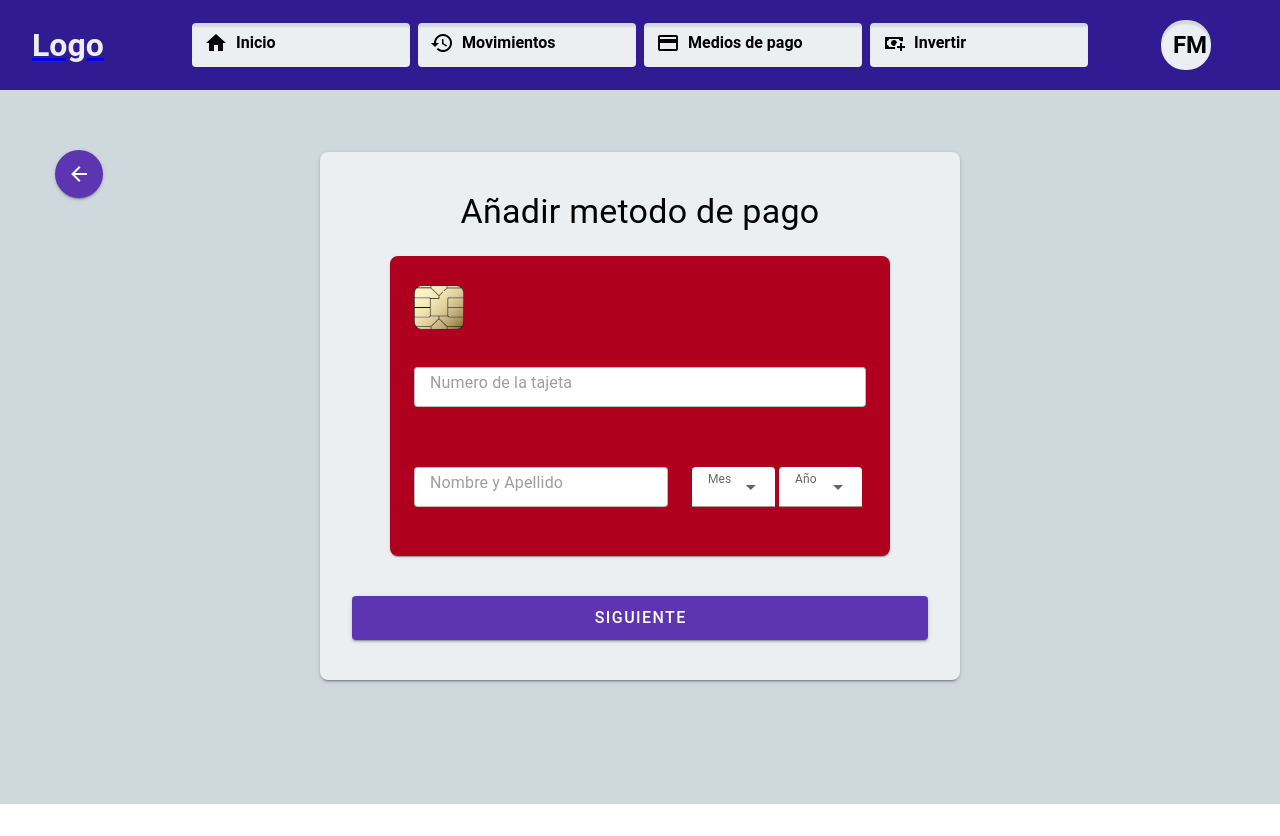
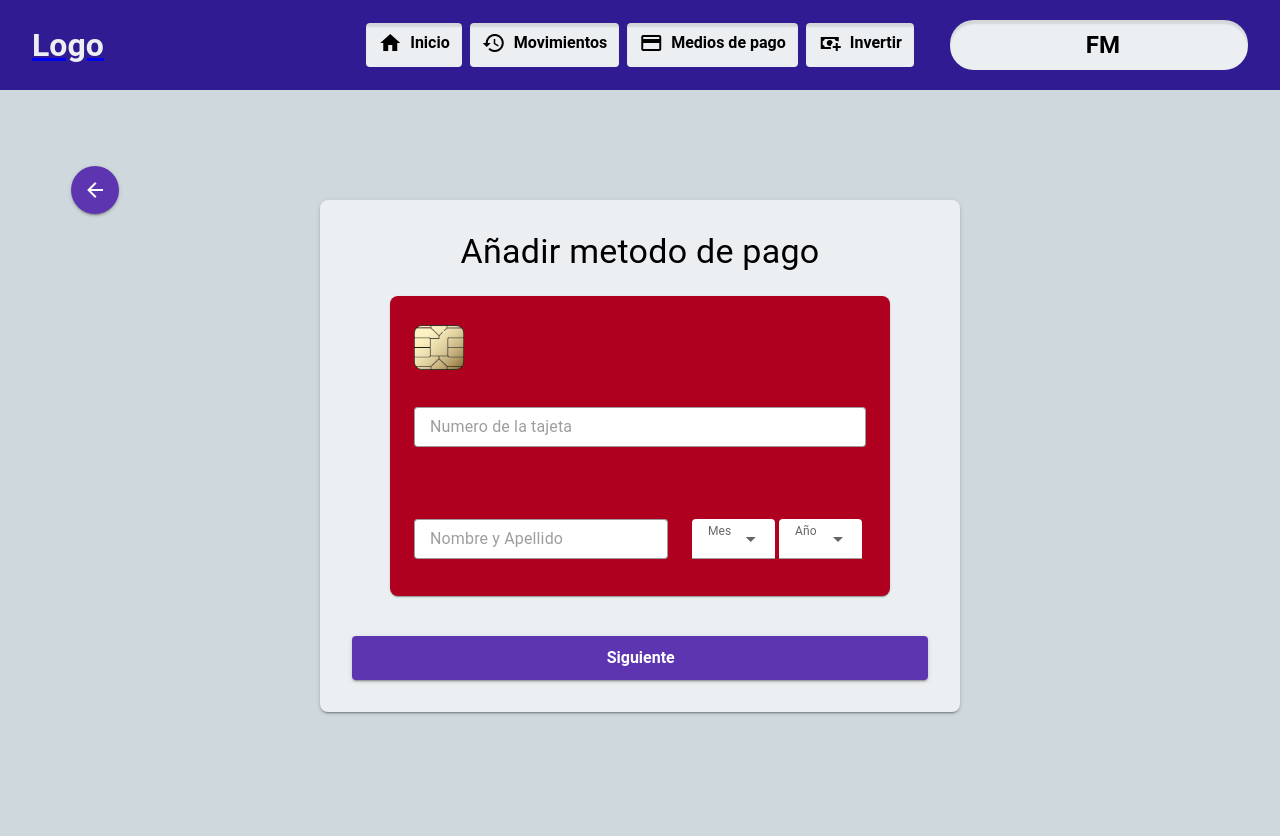
Before and after one commit to jicanta/HCI-Web, a Vue app in the folder HCI-Web/: page /add-payment-method in a window 1280 px wide. Before the commit the page ends 804 px from the top, so only its background shows below. Built offline with nearby package versions, Linux system fonts and the light colour scheme.

Commit message:
fix css w3c validator

```diff
--- a/HCI-Web/src/pages/AddPaymentMethodPage.vue
+++ b/HCI-Web/src/pages/AddPaymentMethodPage.vue
@@ -187,7 +187,7 @@
 </template>
 
 
-<style scoped>
+<style>
 .main-container {
   display: flex;
   flex-direction: column;
@@ -208,10 +208,9 @@
   width: 100%;
   max-width: 500px;
   margin: 0 auto;
-    display:flex;
+  display: flex;
   flex-direction: column;
 }
-
 
 .card-sensor {
   width: 50px;
@@ -221,10 +220,8 @@
   border-radius: 4px;
 }
 
-  .input-selector{
+.input-selector {
   max-width: 50%;
-   /* border: 2px solid #000;
-    border-radius: 4px; */
 }
 
 .input-container {
@@ -240,41 +237,10 @@
 }
 
 .magnetic-band {
-  width: 100%; /* Ancho del rectángulo */
-  height: 65px; /* Alto del rectángulo */
-  background-color: black; /* Color de fondo negro */
+  width: 100%;
+  height: 65px;
+  background-color: black;
   margin-bottom: 10px;
-  }
-
-  :deep(.input-field) {
-    .v-field__outline__start,
-    .v-field__outline__end,
-    .v-field__outline__notch::before,
-    .v-field__outline__notch::after {
-      opacity: 0.7;
-      border-color: rgba(0, 0, 0, 0.38) !important;
-    }
-
-    .v-field__input {
-      color: black !important;
-      font-size: 16px;
-      padding-top: 0;
-    }
-
-    &.v-text-field--focused {
-      .v-field__outline__start,
-      .v-field__outline__end,
-      .v-field__outline__notch::before,
-      .v-field__outline__notch::after {
-        border-color: black !important;
-        opacity: 1;
-      }
-    }
-  }
-
-  :deep(.v-col) {
-    padding-top: 0;
-    padding-bottom: 0;
 }
 
 .v-enter-active,
@@ -286,5 +252,4 @@
 .v-leave-to {
   opacity: 0;
 }
-
 </style>
--- a/HCI-Web/src/pages/DepositPage.vue
+++ b/HCI-Web/src/pages/DepositPage.vue
@@ -110,16 +110,16 @@ const copyToClipboard = async () => {
   </v-main>
 </template>
 
-<style scoped>
-:deep(.v-field__outline__start) {
-  border-radius: 8px 0 0 8px !important;
+<style>
+.v-field__outline__start {
+  border-radius: 8px 0 0 8px;
 }
 
-:deep(.v-field__outline__end) {
-  border-radius: 0 8px 8px 0 !important;
+.v-field__outline__end {
+  border-radius: 0 8px 8px 0;
 }
 
-:deep(.v-btn) {
+.v-btn {
   text-transform: none;
   font-weight: bold;
   font-size: 1rem;
--- a/HCI-Web/src/pages/SignUpPage.vue
+++ b/HCI-Web/src/pages/SignUpPage.vue
@@ -130,15 +130,15 @@ const handleSubmit = async () => {
   gap: 0.75rem;
 }
 
-:deep(.v-text-field .v-input__details) {
+.v-text-field .v-input__details {
   display: none;
 }
 
-:deep(.v-text-field) {
+.v-text-field {
   margin-bottom: 0.5rem;
 }
 
-:deep(.v-btn) {
+.v-btn {
   text-transform: none;
   font-weight: 500;
 }
```
Also changed, not shown: HCI-Web/src/components/ButtonsNavBarWithBack.vue (+9 -8 lines). Lines whose indentation alone changed are shown as unchanged.
